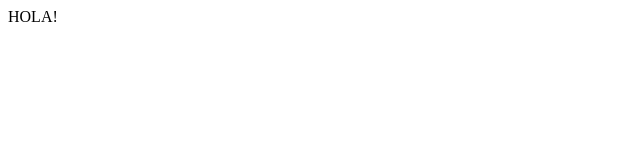
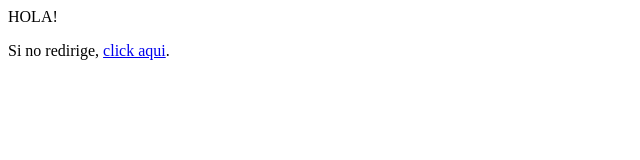
Before and after one commit to joseignacioyanez/test-adsense, a plain HTML site: page index.html in a window 1280 px wide. Shown: the whole page, without its empty margins (0-640 px from the left). Drawn offline with Linux system fonts and the light colour scheme.

Commit message:
otro aso

```diff
--- a/index.html
+++ b/index.html
@@ -7,5 +7,6 @@
     </head>
     <body>
         HOLA!
+        <p>Si no redirige, <a href="http://34.82.107.46/">click aqui</a>.</p>
     </body>
 </html>
```
